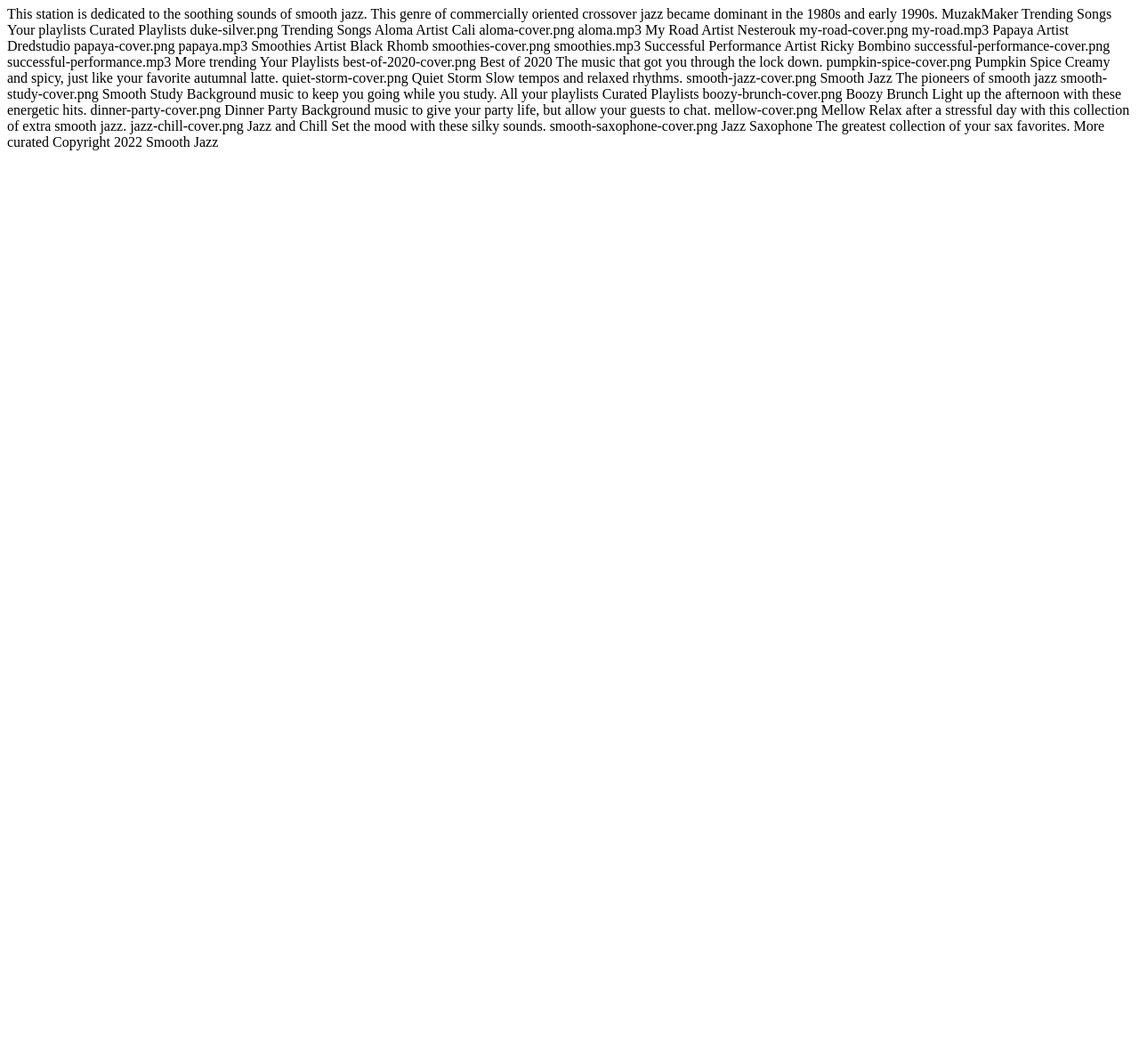
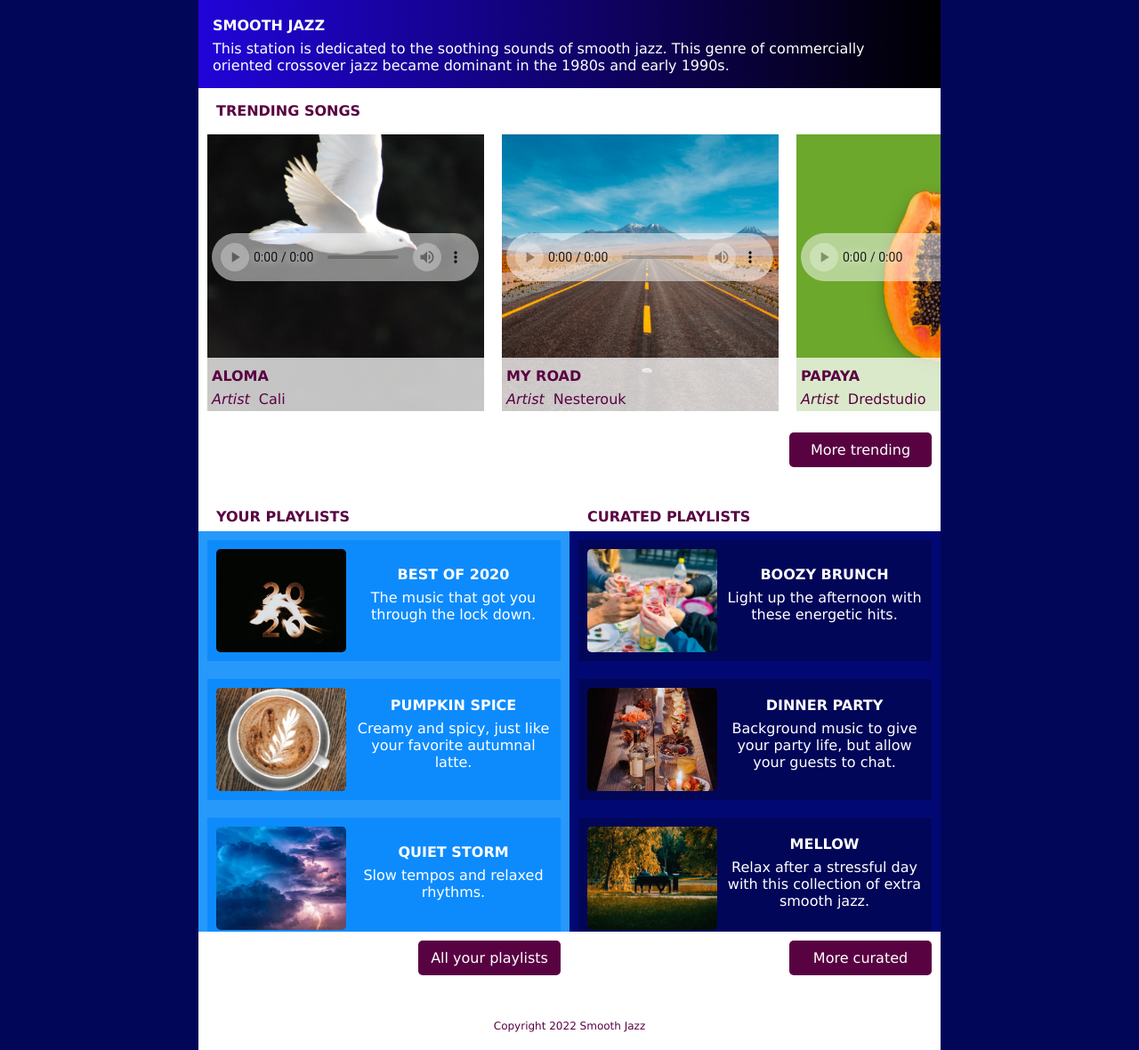
Before and after one commit to lisabacklund/streamingmedia, a plain HTML site: page index.html in a window 1280 px wide. Shown: the part 73-1253 px from the top of the page at 89% size. Before the commit the page ends 800 px from the top, so only its background shows below. Drawn offline with Linux system fonts and the light colour scheme.

Commit message:
complete

```diff
--- a/index.html
+++ b/index.html
@@ -5,95 +5,212 @@
     <meta http-equiv="X-UA-Compatible" content="IE=edge">
     <meta name="viewport" content="width=device-width, initial-scale=1.0">
     <title>MuzakMaker</title>
+    <link rel="stylesheet" href="styles.css">
 </head>
 <body>
-    <h1>Smooth Jazz</h1>
-This station is dedicated to the soothing sounds of smooth jazz. This genre of commercially oriented crossover jazz became dominant in the 1980s and early 1990s.
+    <header>
+        <h1>MuzakMaker</h1>
+        <section id="gradient">
+            <h2>Smooth Jazz</h2>
+            <p>This station is dedicated to the soothing sounds of smooth jazz. This genre of commercially oriented crossover jazz became dominant in the 1980s and early 1990s.</p>
+        </section>
+    <nav>
+    <input class="menu-button" type="checkbox" id="menu-button">
+    <label class="menu-icon" for="menu-button"><span class="navicon"></span></label>
+    <ul>
+        <li><a href="#trending">Trending<br>Songs</a></li>
+        <li><a href="#playlists">Your<br>Playlists</a></li>
+        <li><a href="#CuratedPlaylists">Curated<br>Playlists</a></li>
+        <li><img src="images/duke-silver.png" alt=duke-silver></li>
+    </ul>
+    </nav>
+</header>
+<main>
+    <section id="trending">
+        <h2>Trending Songs</h2>
+        <div class="scroll">
+    <section>
+        <div>
+        <h3>Aloma</h3>
+            <dl>
+                <dt><em>Artist</em></dt>
+                <dd>Cali</dd>
+            </dl>
+        </div>
+        <img src="images/aloma-cover.png" alt="aloma">
+        <audio
+            controls
+            src="audio/aloma.mp3">
+            Your browser does not support the <code>audio</code> element.
+        </audio>
+    </section>
 
-MuzakMaker
-Trending Songs
-Your playlists
-Curated Playlists
-duke-silver.png
-Trending Songs
-Aloma
-Artist Cali
-aloma-cover.png
-aloma.mp3
+    <section>
+        <div>
+            <h3>My Road</h3>
+            <dl>
+                <dt><em>Artist</em></dt>
+                <dd>Nesterouk</dd>
+            </dl>
+        </div>
+        <img src="images/my-road-cover.png" alt="my-road">
+        <audio
+        controls
+        src="audio/my-road.mp3">
+        Your browser does not support the <code>audio</code> element.
+        </audio>
+    </section>
 
-My Road
-Artist Nesterouk
-my-road-cover.png
-my-road.mp3
+    <section>
+        <div>
+            <h3>Papaya</h3>
+            <dl>
+                <dt><em>Artist</em></dt>
+                <dd>Dredstudio</dd>
+            </dl>
+        </div>
+        <img src="images/papaya-cover.png" alt="papaya">
+        <audio
+        controls
+        src="audio/papaya.mp3">
+        Your browser does not support the <code>audio</code> element.
+        </audio>
+    </section>
 
-Papaya
-Artist Dredstudio
-papaya-cover.png
-papaya.mp3
+    <section>
+        <div>
+            <h3>Smoothies</h3>
+            <dl>
+                <dt><em>Artist</em></dt>
+                <dd>Black Rhomb</dd>
+            </dl>
+        </div>
+        <img src="images/smoothies-cover.png" alt="smoothies">
+        <audio
+            controls
+            src="audio/smoothies.mp3">
+            Your browser does not support the <code>audio</code> element.
+        </audio>
+    </section>
 
-Smoothies
-Artist Black Rhomb
-smoothies-cover.png
-smoothies.mp3
+    <section>
+        <div>
+            <h3>Successful Performance</h3>
+            <dl>
+                <dt><em>Artist</em></dt>
+                <dd>Ricky Bombino</dd>
+            </dl>
+        </div>
+        <img src="images/successful-performance-cover.png" alt="successful-performance">
+        <audio
+        controls
+        src="audio/successful-performance.mp3">
+        Your browser does not support the <code>audio</code> element.
+        </audio>
+    </section>
+        </div>
+    <a href="#" class="more">More trending</a>
+    </section>
 
-Successful Performance
-Artist Ricky Bombino
-successful-performance-cover.png
-successful-performance.mp3
+    <div class="PlaylistContainer">
+    <section id="playlists">
+        <h2>Your Playlists</h2>
+        <article style="background-color: #2699FB;">
+    <section>
+        <img src="images/best-of-2020-cover.png" alt="best-of-2020">
+        <div>
+            <h3>Best of 2020</h3>
+            <p>The music that got you through the lock down.</p>
+        </div>
+    </section>
 
-More trending
-Your Playlists
-best-of-2020-cover.png
-Best of 2020
-The music that got you through the lock down.
+    <section>
+        <img src="images/pumpkin-spice-cover.png" alt="pumpkin-spice">
+        <div>
+            <h3>Pumpkin Spice</h3>
+            <p>Creamy and spicy, just like your favorite autumnal latte.</p>
+        </div>
+    </section>
+
+    <section>
+        <img src="images/quiet-storm-cover.png" alt="quiet-storm">
+        <div>
+            <h3>Quiet Storm</h3>
+            <p>Slow tempos and relaxed rhythms.</p>
+        </div>
+    </section>
+
+    <section>
+        <img src="images/smooth-jazz-cover.png" alt="smooth-jazz">
+        <div>
+            <h3>Smooth Jazz</h3>
+            <p>The pioneers of smooth jazz</p>
+        </div>
+    </section>
+
+    <section>
+        <img src="images/smooth-study-cover.png" alt="smooth-study">
+        <div>
+            <h3>Smooth Study</h3>
+            <p>Background music to keep you going while you study.</p>
+        </div>
+    </section>
+        </article>
+    <a href="#" class="more">All your playlists</a>
+    </section>
+
+<section id="CuratedPlaylists">
+    <h2>Curated Playlists</h2>
+    <article style="background-color: #020873;">
+    <section>
+    <img src="images/boozy-brunch-cover.png" alt="boozy-brunch">
+    <div>
+        <h3>Boozy Brunch</h3>
+        <p>Light up the afternoon with these energetic hits.</p>
+    </div>
+</section>
+
+<section>
+<img src="images/dinner-party-cover.png" alt="dinner-party">
+    <div>
+        <h3>Dinner Party</h3>
+        <p>Background music to give your party life, but allow your guests to chat.</p>
+    </div>
+</section>
+
+<section>
+<img src="images/mellow-cover.png" alt="mellow">
+    <div>
+        <h3>Mellow</h3>
+        <p>Relax after a stressful day with this collection of extra smooth jazz.</p>
+    </div>
+</section>
+
+<section>
+<img src="images/jazz-chill-cover.png" alt="jazz-chill">
+    <div>
+        <h3>Jazz and Chill</h3>
+        <p>Set the mood with these silky sounds.</p>
+    </div>
+</section>
+
+<section>
+<img src="images/smooth-saxophone-cover.png" alt="smooth-saxophone">
+    <div>
+        <h3>Jazz Saxophone</h3>
+        <p>The greatest collection of your sax favorites.</p>
+    </div>
+</section>
+</article>
+<a href="#" class="more">More curated</a>
+</section>
+</div>
+</main>
 
 
-pumpkin-spice-cover.png
-Pumpkin Spice
-Creamy and spicy, just like your favorite autumnal latte.
-
-
-quiet-storm-cover.png
-Quiet Storm
-Slow tempos and relaxed rhythms.
-
-
-smooth-jazz-cover.png
-Smooth Jazz
-The pioneers of smooth jazz
-
-
-smooth-study-cover.png
-Smooth Study
-Background music to keep you going while you study.
-
-
-All your playlists
-Curated Playlists
-boozy-brunch-cover.png
-Boozy Brunch
-Light up the afternoon with these energetic hits.
-
-dinner-party-cover.png
-Dinner Party
-Background music to give your party life, but allow your guests to chat.
-
-mellow-cover.png
-Mellow
-Relax after a stressful day with this collection of extra smooth jazz.
-
-jazz-chill-cover.png
-Jazz and Chill
-Set the mood with these silky sounds.
-
-smooth-saxophone-cover.png
-Jazz Saxophone
-The greatest collection of your sax favorites.
-
-More curated
-
-
-Copyright 2022 Smooth Jazz
+<footer>
+<p>Copyright 2022 Smooth Jazz</p>
+</footer>
 
 </body>
 </html>
--- /dev/null
+++ b/styles.css
@@ -0,0 +1,291 @@
+* {
+    box-sizing: border-box;
+    margin:0;
+    padding:0;
+}
+
+html {
+    background-color: #020659;
+}
+body {
+    font-family: Verdana, Geneva, Tahoma, sans-serif;
+    color: #ffffff;
+    background-color: #ffffff;
+    max-width: 834px;
+    min-width: 320px;
+    margin: 0 auto;
+}
+a {
+    font-size: 1em;
+    color:#ffffff;
+    text-decoration: none;
+}
+a:hover {
+    background-color: #590242;
+}
+ul {
+    list-style-type: none;
+    text-transform: uppercase;
+}
+li {
+    padding-bottom: 1rem;
+}
+li:first-child {
+    margin-left: 190px;
+}
+h1{
+    position: relative;
+    z-index: 1;
+    margin: 0 auto;
+    line-height: 2em;
+    font-size: 1.25em;
+    padding: .5rem 1rem 0 1rem;
+}
+header {
+    position: relative;
+    background-color: #020873;
+    display: flex;
+    flex-direction: column;
+    width: 100%;
+}
+#gradient {
+    padding: 1rem;
+    background: -moz-linear-gradient(left, #2104d9 0%, #000000 100%);
+    background: -webkit-linear-gradient(left, #2104d9 0%, #000000 100%);
+    background: linear-gradient(to right, #2104d9 0%, #000000 100%);
+}
+#gradient {
+    order: 1
+}
+#gradient h2, #gradient p {
+    color: #ffffff;
+}
+header h2 {
+    margin-left: 0px;
+}
+h2 {
+    margin-left: 20px;
+    margin-top: 10px;
+}
+h1, h2, h3 {
+    font-weight: bold;
+    text-transform: uppercase;
+}
+h2, h3 {
+    font-size: 1em;
+    color: #590242;
+    line-height: 2em;
+}
+.scroll, article {
+    display: grid;
+    grid-template-columns: repeat(5, 1fr);
+    overflow-x: auto;
+    overflow-y: hidden;
+}
+.scroll section {
+    margin:10px;
+    position:relative;
+}
+.scroll div {
+    position: absolute;
+    top: 251px;
+    background-color: rgba(255,255,255,.75);
+    padding: 5px;
+    height: 70px;
+    width: 350px;
+}
+audio {
+    position: absolute;
+    bottom: 150px;
+    left: 5px;
+}
+dl, dd, p {
+    color: #590242;
+    font-size: 1em;
+}
+dl {
+    display: flex;
+}
+dt {
+    padding-right: 10px;
+}
+#trending {
+    position: relative;
+}
+.more {
+    text-decoration: none;
+    background-color: #590242;
+    color: #ffffff;
+    border-radius: 5px;
+    padding: 10px;
+    width: 160px;
+    display: block;
+    text-align: center;
+    margin: 10px 0 30px 30px;
+}
+.more:hover {
+    background-color: #020659;
+}
+audio::-webkit-media-controls-mute-button {
+    background-color: #ffffff;
+    border-radius: 50%;
+}
+audio::-webkit-media-controls-play-button {
+    background-color: #ffffff;
+    border-radius: 50%;
+}
+audio::-webkit-media-controls-enclosure {
+    background-color: rgba(255,255,255,.5);
+}
+#trending ::-webkit-scrollbar {
+    width: 15px;
+}
+#trending ::-webkit-scrollbar-track {
+    box-shadow: inset 0 0 15px #590242;
+}
+#trending ::-webkit-scrollbar-thumb {
+    background: #590242;
+    border-radius: 5px;
+}
+#trending ::-webkit-scrollbar-thumb:hover {
+    background: #020659;
+}
+#playlists ::-webkit-scrollbar, #CuratedPlaylists ::-webkit-scrollbar {
+    width: 15px;
+}
+#playlists ::-webkit-scrollbar-track, #CuratedPlaylists ::-webkit-scrollbar-track  {
+    box-shadow: inset 0 0 15px #020659;
+}
+#playlists ::-webkit-scrollbar-thumb, #CuratedPlaylists ::-webkit-scrollbar-thumb {
+    background: #020659;
+    border-radius: 5px;
+}
+#playlists ::-webkit-scrollbar-thumb:hover, #CuratedPlaylists ::-webkit-scrollbar-thumb:hover {
+    background: #ffffff;
+}
+
+.PlaylistContainer h3 {
+    color:#ffffff;
+    margin-top: -20px;
+}
+.PlaylistContainer p {
+    color:#ffffff;
+}
+#playlists section {
+    background-color:#0d8bfd;
+    margin: 10px;
+    padding: 10px;
+    margin-bottom: 20px;
+}
+#CuratedPlaylists section {
+    background-color:#020659;
+    margin: 10px;
+    padding: 10px;
+    margin-bottom: 20px;
+}
+ul {
+    overflow: hidden;
+    max-height: 0;
+    transition: max-height .2s ease-out;
+}
+label {
+    cursor: pointer;
+    display: inline-block;
+    padding: 28px 20px;
+    position: relative;
+    user-select: none;
+}
+label span {
+    background-color: #ffffff;
+    display: block;
+    height: 2px;
+    position: relative;
+    transition: background-color .2s ease-out;
+    width: 18px;
+}
+label span:before, label span:after {
+    background: #ffffff;
+    content: '';
+    display: block;
+    height: 100%;
+    position: absolute;
+    transition: all .2s ease-out;
+    width: 100%;
+}
+label span:before {
+    top: 5px;
+}
+label span:after {
+    top: -5px;
+}
+input {
+    display: none;
+}
+input:checked ~ ul {
+    max-height: 500px;
+}
+input:checked ~ label span {
+    background: transparent;
+}
+input:checked ~ label span:before {
+    transform: rotate(-45deg);
+}
+input:checked ~ label span:after {
+    transform: rotate(45deg);
+}
+input:checked ~ label:not(.steps) span:before, input:checked ~ label:not(.steps) span:after {
+    top: 0;
+}
+footer{
+    background-color: #ffffff;
+    width: 100%;
+    padding-top: 20px;
+    padding-bottom: 20px;
+}
+footer p {
+    color: #590242;
+    text-align: center;
+    font-size: .75em;
+}
+
+@media screen and (min-width:834px) {
+    ul {
+        overflow: visible;
+        position: absolute;
+        top: 0;
+        display: grid;
+        grid-template-columns: 1fr 1fr 1fr 1fr 1fr;
+        margin: 10px 10px 0 10px;
+        padding: 0;
+        text-align: center;
+        list-style-type: none;
+        gap: 0 7rem;
+    }
+    label span, input {
+        display: none;
+    }
+.PlaylistContainer {
+    display: grid;
+    grid-template-columns: repeat(2, 1fr);
+    gap: 0;
+}
+article {
+    height:450px;
+    overflow-y: auto;
+    display: block;
+    gap:0;
+}
+#playlists section, #CuratedPlaylists section {
+    display: flex;
+    flex-direction: row;
+    align-items: center;
+    text-align: center;
+    gap: 10px;
+}
+.more{
+    margin: 10px 10px 30px auto;
+}
+h1{
+    position: absolute;
+}
+}
```
